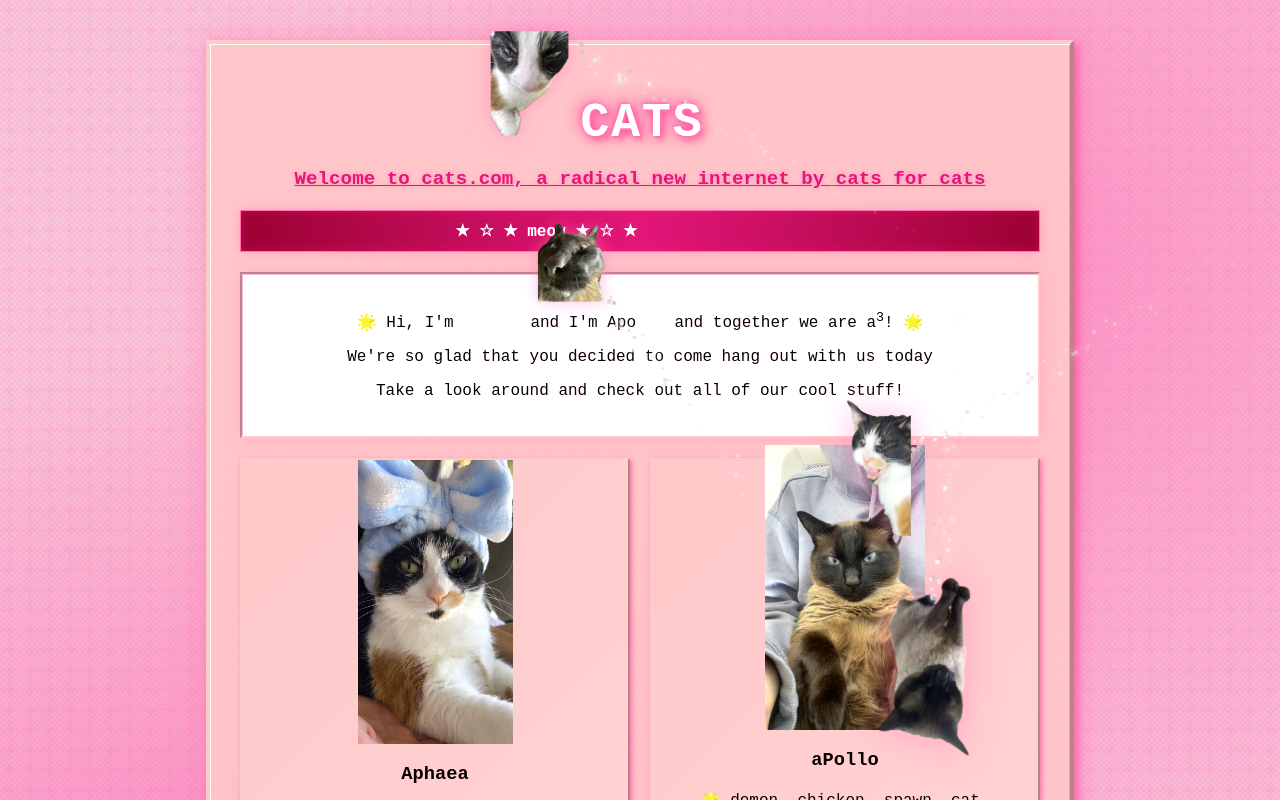
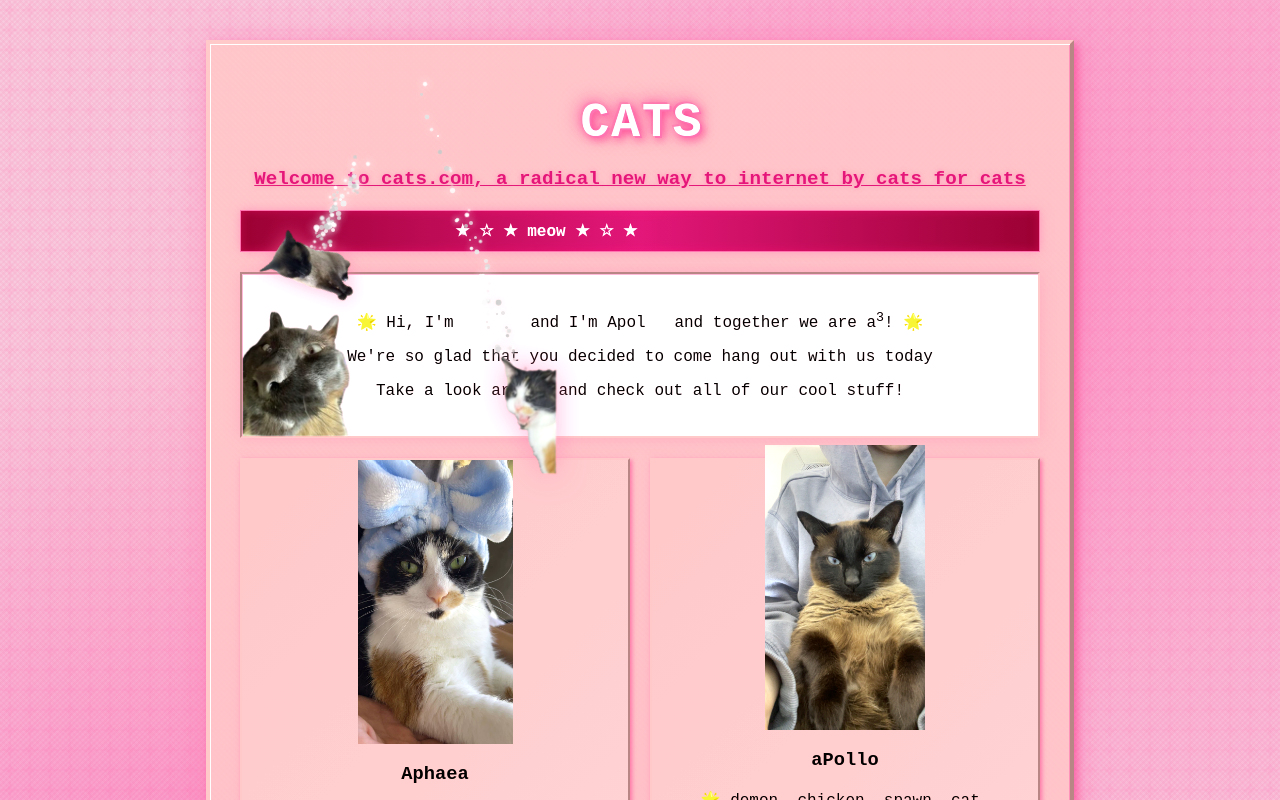
Before and after one commit to w-i-l-l-g/a3baby, a React (Create React App) app: page / in a window 1280 px wide. Shown: the top 800 px of the page. Built offline with nearby package versions, Linux system fonts and the light colour scheme; a web font is replaced by a local one.

Commit message:
made some cats be pop up cats instead of fly-y cats

```diff
--- a/src/App.css
+++ b/src/App.css
@@ -205,6 +205,22 @@
   50% { filter: hue-rotate(10deg) brightness(1.1); }
 }
 
+@keyframes sparkle {
+  0%, 100% { opacity: 0.8; transform: scale(1); }
+  50% { opacity: 1; transform: scale(1.2); }
+}
+
+@keyframes popIn {
+  0% {
+    opacity: 0;
+    transform: scale(0.5) translateY(20px);
+  }
+  100% {
+    opacity: 1;
+    transform: scale(1) translateY(0);
+  }
+}
+
 @keyframes shimmer {
   0%, 100% { opacity: 0.8; }
   50% { opacity: 1; }
--- a/src/App.js
+++ b/src/App.js
@@ -2,15 +2,73 @@
 import { useState, useEffect } from 'react';
 
 // Flying Cats Component
+// Component for cats that randomly pop up in the welcome box corner
+function PopupCats() {
+  const [currentCat, setCurrentCat] = useState(null);
+
+  const popupCats = [
+    {
+      src: '/images/cat2.png',
+      position: { bottom: '-15px', left: '-3px' },
+      size: { height: '110%', width: 'auto' }
+    },
+    {
+      src: '/images/cat3.png',
+      position: { bottom: '-12px', left: '-9px' },
+      size: { height: '90%', width: 'auto' }
+    }
+  ];
+
+  useEffect(() => {
+    const showRandomCat = () => {
+      // Random delay between appearances (3-8 seconds)
+      const delay = 1000 + Math.random() * 3500;
+
+      setTimeout(() => {
+        // Pick a random cat
+        const randomCatIndex = Math.floor(Math.random() * popupCats.length);
+        const randomCat = popupCats[randomCatIndex];
+        setCurrentCat(randomCat);
+
+        // Show for random duration (2-5 seconds)
+        const showDuration = 1000 + Math.random() * 3500;
+
+        setTimeout(() => {
+          setCurrentCat(null);
+          showRandomCat(); // Schedule next appearance
+        }, showDuration);
+      }, delay);
+    };
+
+    showRandomCat(); // Start the cycle
+  }, []);
+
+  return (
+    currentCat && (
+      <img
+        src={currentCat.src}
+        alt="Popup cat"
+        className="popup-cat"
+        style={{
+          position: 'absolute',
+          bottom: currentCat.position.bottom,
+          left: currentCat.position.left,
+          width: currentCat.size.width,
+          height: currentCat.size.height,
+          zIndex: 1001,
+        }}
+      />
+    )
+  );
+}
+
 function FlyingCats() {
   const [cats, setCats] = useState([]);
   const [trailParticles, setTrailParticles] = useState([]);
 
-  // Define cat images outside of useEffect to avoid dependency issues
+  // Only cat1.png and cat4.png fly around
   const catImages = [
     '/images/cat1.png',
-    '/images/cat2.png',
-    '/images/cat3.png',
     '/images/cat4.png'
   ];
 
@@ -23,8 +81,8 @@
       y: Math.random() * window.innerHeight,
       vx: (Math.random() - 0.5) * 4, // Random velocity x (-2 to 2)
       vy: (Math.random() - 0.5) * 4, // Random velocity y (-2 to 2)
-      rotation: index === 3 ? Math.random() * 90 : 0, // Only cat4.png (index 3) gets initial rotation
-      rotationSpeed: index === 3 ? (Math.random() - 0.5) * 6 : 0, // Only cat4.png rotates
+      rotation: index === 1 ? Math.random() * 90 : 0, // Only cat4.png (index 1 now) gets initial rotation
+      rotationSpeed: index === 1 ? (Math.random() - 0.5) * 6 : 0, // Only cat4.png rotates
       scale: 0.8 + Math.random() * 0.9 // Random size between 0.3 and 0.7
     }));
 
@@ -57,7 +115,7 @@
             y: newY,
             vx: newVx,
             vy: newVy,
-            rotation: cat.id === 3 ? cat.rotation + cat.rotationSpeed : cat.rotation // Only cat4.png (id 3) rotates
+            rotation: cat.id === 1 ? cat.rotation + cat.rotationSpeed : cat.rotation // Only cat4.png (id 1 now) rotates
           };
         })
       );
@@ -173,7 +231,7 @@
       <FlyingCats />
       <div className="main-content">
         <h1 className="glitter-text">cats</h1>
-        <p className="subtitle">Welcome to cats.com, a radical new internet by cats for cats</p>
+        <p className="subtitle">Welcome to cats.com, a radical new way to internet by cats for cats</p>
 
         <div className="marquee">
           <div className="marquee-text">
@@ -181,8 +239,9 @@
           </div>
         </div>
 
-        <div className="welcome-box">
-          <p>🌟 Hi, I'm <span className="blink">Aphaea</span> and I'm Apo<span className="blink">llo</span> and together we are a<sup>3</sup>! 🌟</p>
+        <div className="welcome-box" style={{ position: 'relative' }}>
+          <PopupCats />
+          <p>🌟 Hi, I'm <span className="blink">Aphaea</span> and I'm Apol<span className="blink">lo</span> and together we are a<sup>3</sup>! 🌟</p>
           <p> We're so glad that you decided to come hang out with us today </p>
           <p> Take a look around and check out all of our cool stuff! </p>
         </div>
```
